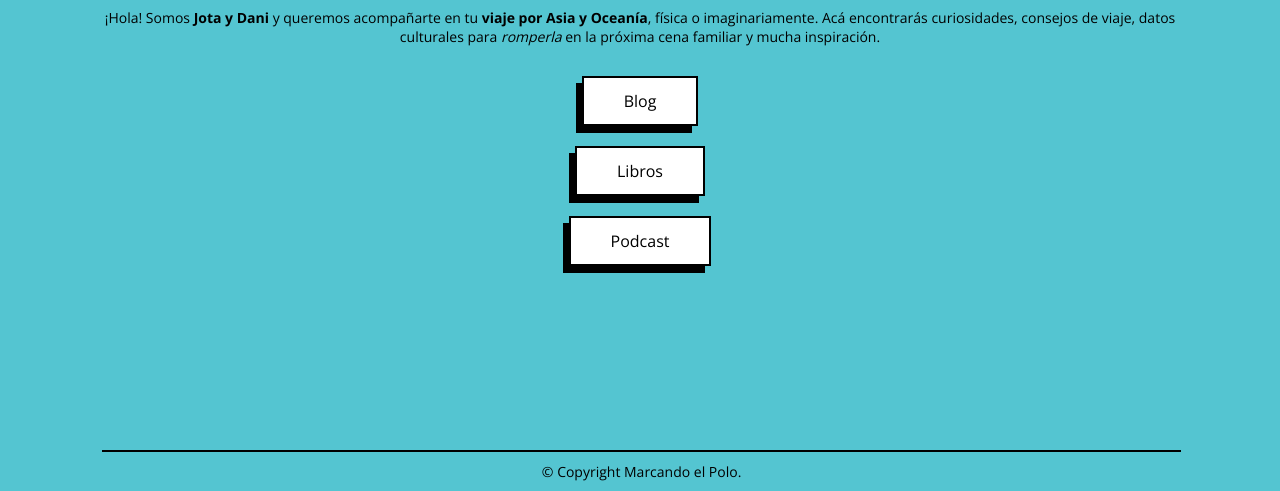
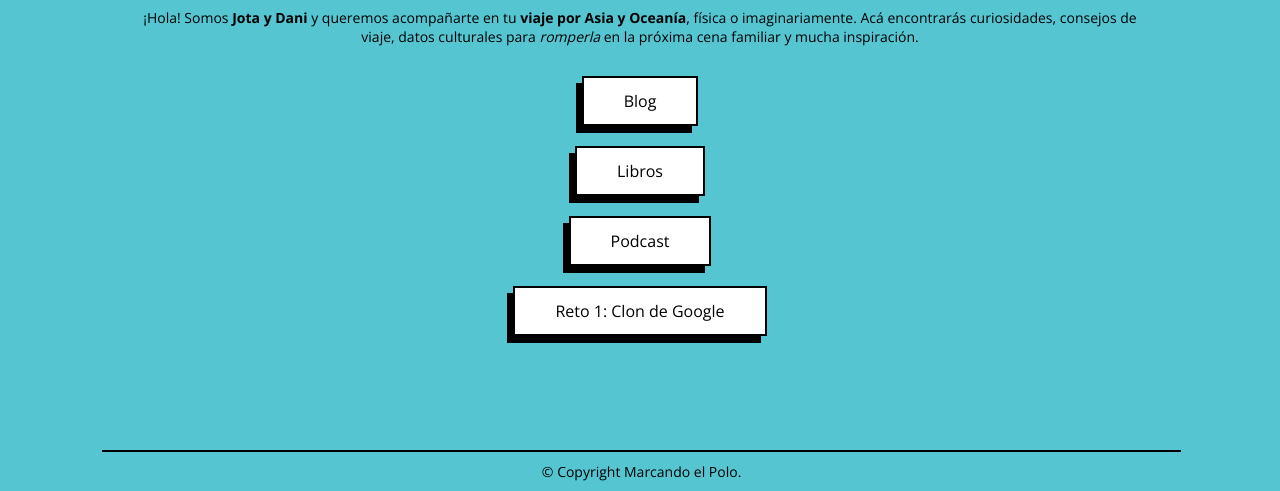
Before and after one commit to soydanielias/marcandoelpolo, a plain HTML site: page index.html in a window 1280 px wide. Shown: the part 309-800 px from the top of the page. Drawn offline with nearby package versions, Linux system fonts and the light colour scheme.

```diff
--- a/css/style.css
+++ b/css/style.css
@@ -42,6 +42,10 @@
 
 .col-3 {
     display: inline;
+}
+
+.descripcion{
+    max-width: 80%;
 }
 
 .btn {
--- a/index.html
+++ b/index.html
@@ -55,6 +55,7 @@
         <a href="https://marcandoelpolo.com/" class="btn">Blog</a></li>
         <a href="https://tiendamarcandoelpolo.com/" class="btn">Libros</a></li>
         <a href="https://open.spotify.com/show/3bpgGUhEtxxGAJgofIvRHF?si=pEdTxFUVRoC08ZG_VnyBvA&nd=1" class="btn">Podcast</a></li>
+         <a href="https://soydanielias.github.io/googleclon" class="btn">Reto 1: Clon de Google</a></li>
     </nav>
 </section>
     <footer itemscope itemtype="https://schema.org/LocalBusiness">
```
